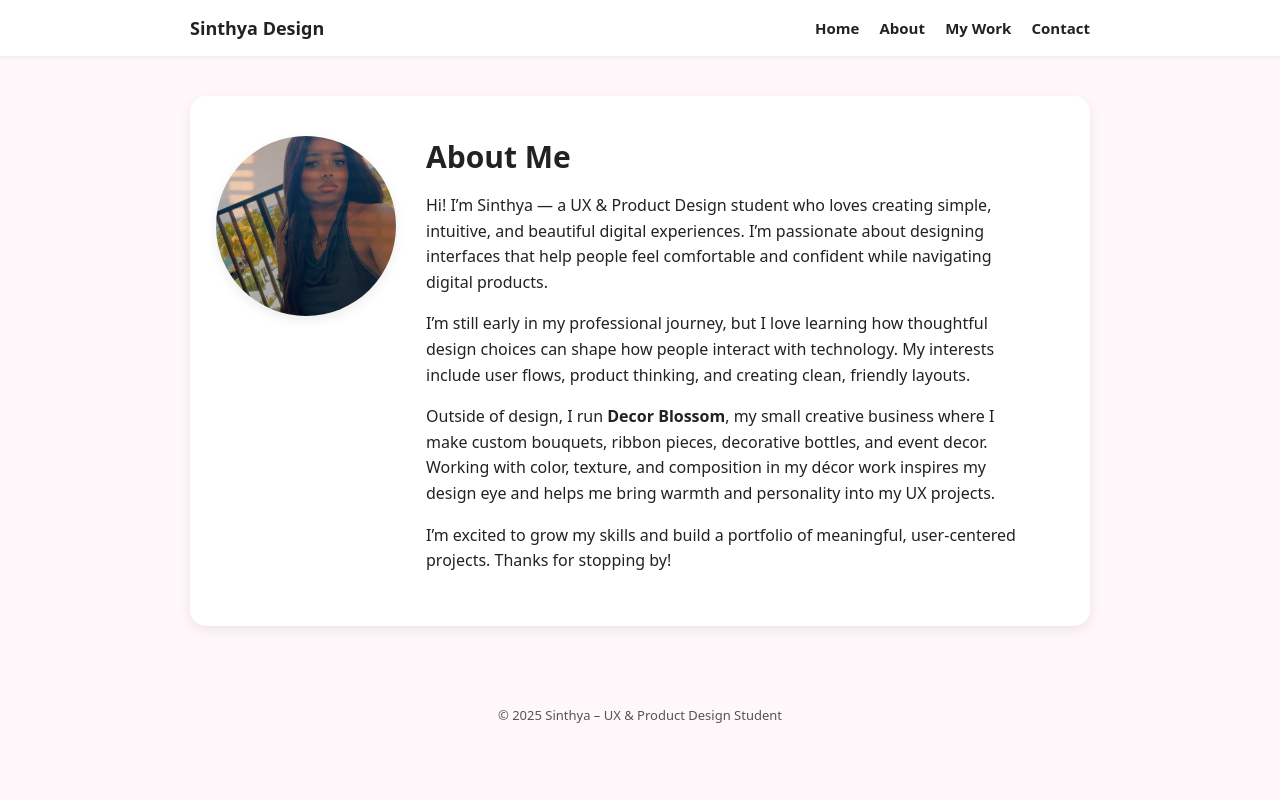
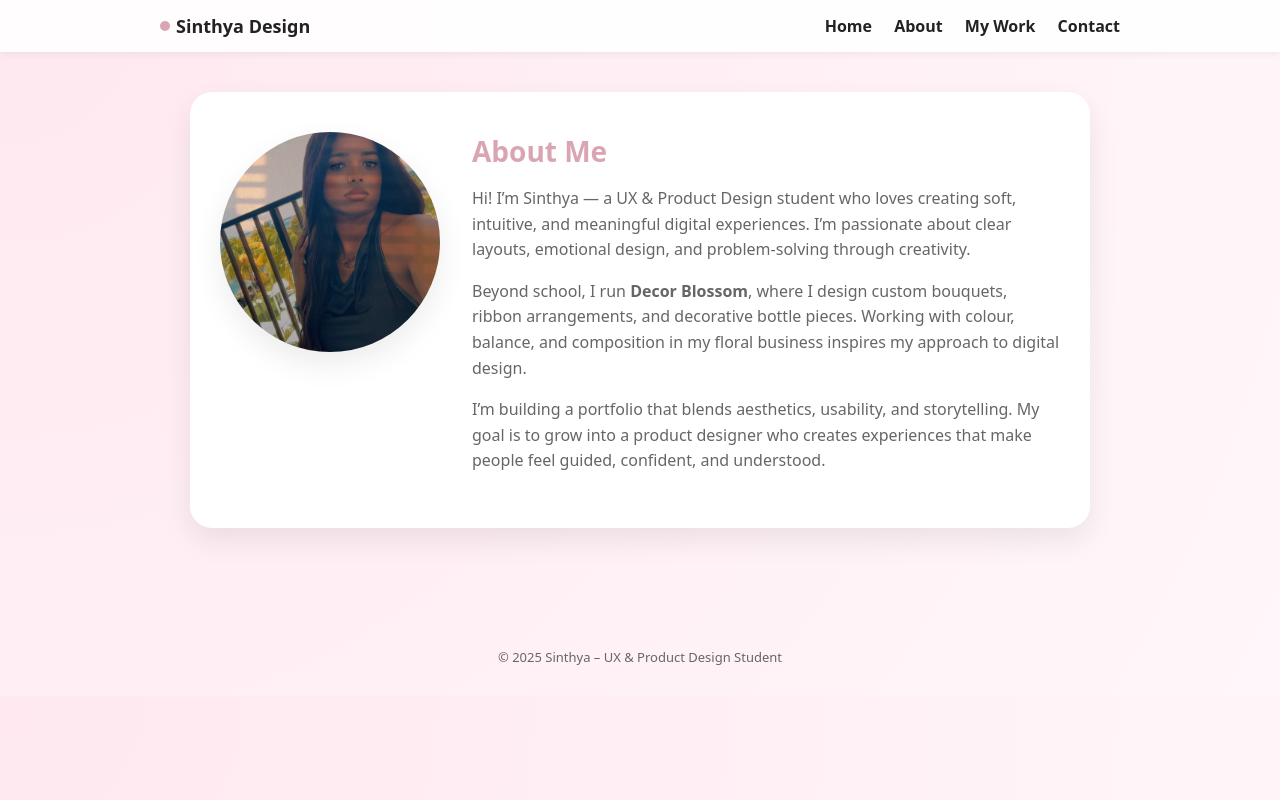
Before and after one commit to sinthyadesign/sinthyadesign.github.io, a plain HTML site: page about.html in a window 1280 px wide. Drawn offline with Linux system fonts and the light colour scheme.

Commit message:
Update about.html

```diff
--- a/about.html
+++ b/about.html
@@ -8,119 +8,172 @@
   <style>
     :root {
       --bg: #fff7fa;
+      --bg-accent: #ffe8f0;
       --card: #ffffff;
       --text-main: #222222;
-      --text-muted: #555555;
+      --text-muted: #666666;
       --accent: #d9a5b3;
-      --shadow: 0 4px 12px rgba(0, 0, 0, 0.08);
+      --accent-soft: #f4c9d8;
+      --shadow-soft: 0 12px 30px rgba(0, 0, 0, 0.08);
+      --radius-card: 22px;
     }
 
     body {
       margin: 0;
       padding: 0;
+      background: radial-gradient(circle at top left, var(--bg-accent), var(--bg));
       font-family: system-ui, -apple-system, BlinkMacSystemFont, "Segoe UI", Arial, sans-serif;
-      background: var(--bg);
       color: var(--text-main);
     }
 
+    /* Header */
     header {
-      background: #ffffff;
-      box-shadow: 0 2px 4px rgba(0, 0, 0, 0.05);
       position: sticky;
       top: 0;
-      z-index: 10;
+      z-index: 20;
+      background: rgba(255, 255, 255, 0.9);
+      backdrop-filter: blur(14px);
+      box-shadow: 0 2px 8px rgba(0, 0, 0, 0.06);
     }
 
     .nav {
-      max-width: 900px;
+      max-width: 960px;
       margin: 0 auto;
-      padding: 16px 20px;
+      padding: 14px 20px;
       display: flex;
       justify-content: space-between;
       align-items: center;
+      animation: fadeDown 0.6s ease-out;
     }
 
     .nav-title {
       font-weight: 700;
       font-size: 18px;
+      display: flex;
+      align-items: center;
+      gap: 6px;
+    }
+
+    .nav-dot {
+      width: 10px;
+      height: 10px;
+      border-radius: 50%;
+      background: var(--accent);
     }
 
     .nav-links a {
-      margin-left: 16px;
+      margin-left: 18px;
       text-decoration: none;
       font-weight: 600;
-      font-size: 15px;
       color: var(--text-main);
+      position: relative;
     }
 
-    .nav-links a:hover {
-      color: var(--accent);
+    .nav-links a::after {
+      content: "";
+      position: absolute;
+      left: 0;
+      bottom: -4px;
+      width: 0;
+      height: 2px;
+      background: var(--accent);
+      border-radius: 999px;
+      transition: width .2s ease-out;
     }
 
+    .nav-links a:hover::after {
+      width: 100%;
+    }
+
+    /* Main layout */
     main {
       max-width: 900px;
-      margin: 0 auto;
-      padding: 40px 20px 60px;
+      margin: 40px auto;
+      padding: 0 20px 60px;
     }
 
-    .about-container {
+    .about-card {
       background: var(--card);
-      padding: 40px 26px;
-      border-radius: 16px;
-      box-shadow: var(--shadow);
-      text-align: left;
+      padding: 40px 30px;
+      border-radius: var(--radius-card);
+      box-shadow: var(--shadow-soft);
       display: flex;
-      gap: 30px;
+      gap: 32px;
       align-items: flex-start;
+      animation: fadeUp 0.7s ease-out;
       flex-wrap: wrap;
     }
 
-    .profile-photo {
-      width: 180px;
-      height: 180px;
+    .profile-img {
+      width: 220px;
+      height: 220px;
       border-radius: 50%;
       object-fit: cover;
-      box-shadow: var(--shadow);
+      box-shadow: var(--shadow-soft);
+      animation: fadeUp 0.9s ease-out;
+    }
+
+    .text-content {
+      flex: 1;
+      min-width: 260px;
     }
 
     h1 {
       margin-top: 0;
-      margin-bottom: 12px;
-      font-size: 30px;
+      margin-bottom: 14px;
+      font-size: 28px;
+      font-weight: 700;
+      color: var(--accent);
     }
 
     p {
       font-size: 16px;
       line-height: 1.6;
-      margin-bottom: 12px;
-      max-width: 600px;
+      margin-bottom: 14px;
+      color: var(--text-muted);
     }
 
+    /* Footer */
     footer {
       text-align: center;
+      padding: 20px 10px 30px;
       font-size: 13px;
       color: var(--text-muted);
-      padding: 20px 10px 30px;
+      margin-top: 40px;
     }
 
-    @media (max-width: 720px) {
-      .about-container {
-        flex-direction: column;
-        align-items: center;
-        text-align: center;
+    /* Animations */
+    @keyframes fadeUp {
+      from { opacity: 0; transform: translateY(14px);}
+      to   { opacity: 1; transform: translateY(0);}
     }
 
-      .profile-photo {
-        margin-bottom: 20px;
+    @keyframes fadeDown {
+      from { opacity: 0; transform: translateY(-10px);}
+      to   { opacity: 1; transform: translateY(0);}
+    }
+
+    @media (max-width: 780px) {
+      .about-card {
+        text-align: center;
+        justify-content: center;
+      }
+      .text-content {
+        text-align: center;
       }
     }
   </style>
 </head>
 
 <body>
+
 <header>
   <div class="nav">
-      <div class="nav-title">Sinthya Design</div>
+    <div class="nav-title">
+      <div class="nav-dot"></div>
+      Sinthya Design
+    </div>
+
     <div class="nav-links">
       <a href="index.html">Home</a>
       <a href="about.html">About</a>
@@ -131,29 +184,24 @@
 </header>
 
 <main>
-    <div class="about-container">
-      <img src="IMG_9325.jpg" alt="Photo of Sinthya" class="profile-photo" />
+  <div class="about-card">
+    <img src="IMG_9325.jpg" class="profile-img" alt="Photo of Sinthya">
 
-      <div>
+    <div class="text-content">
       <h1>About Me</h1>
       <p>
-          Hi! I’m Sinthya — a UX & Product Design student who loves creating simple, intuitive, and beautiful digital experiences.
-          I’m passionate about designing interfaces that help people feel comfortable and confident while navigating digital products.
+        Hi! I’m Sinthya — a UX & Product Design student who loves creating soft, intuitive, and meaningful digital experiences.
+        I’m passionate about clear layouts, emotional design, and problem-solving through creativity.
       </p>
 
       <p>
-          I’m still early in my professional journey, but I love learning how thoughtful design choices can shape how people interact with technology.
-          My interests include user flows, product thinking, and creating clean, friendly layouts.
+        Beyond school, I run <strong>Decor Blossom</strong>, where I design custom bouquets, ribbon arrangements, and decorative
+        bottle pieces. Working with colour, balance, and composition in my floral business inspires my approach to digital design.
       </p>
 
       <p>
-          Outside of design, I run <strong>Decor Blossom</strong>, my small creative business where I make custom bouquets, ribbon pieces,
-          decorative bottles, and event decor. Working with color, texture, and composition in my décor work inspires my design eye
-          and helps me bring warmth and personality into my UX projects.
-        </p>
-
-        <p>
-          I’m excited to grow my skills and build a portfolio of meaningful, user-centered projects. Thanks for stopping by!
+        I’m building a portfolio that blends aesthetics, usability, and storytelling. My goal is to grow into a product designer who
+        creates experiences that make people feel guided, confident, and understood.
       </p>
     </div>
   </div>
@@ -162,5 +210,6 @@
 <footer>
   © 2025 Sinthya – UX & Product Design Student
 </footer>
+
 </body>
 </html>
```
Lines whose indentation alone changed are shown as unchanged.
